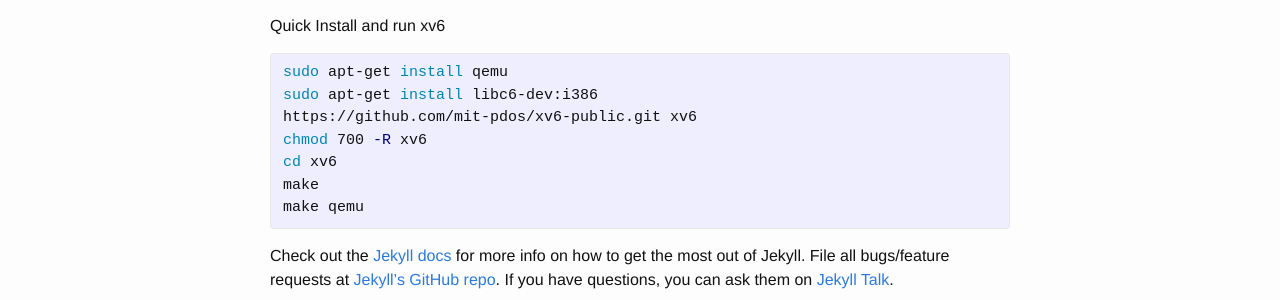
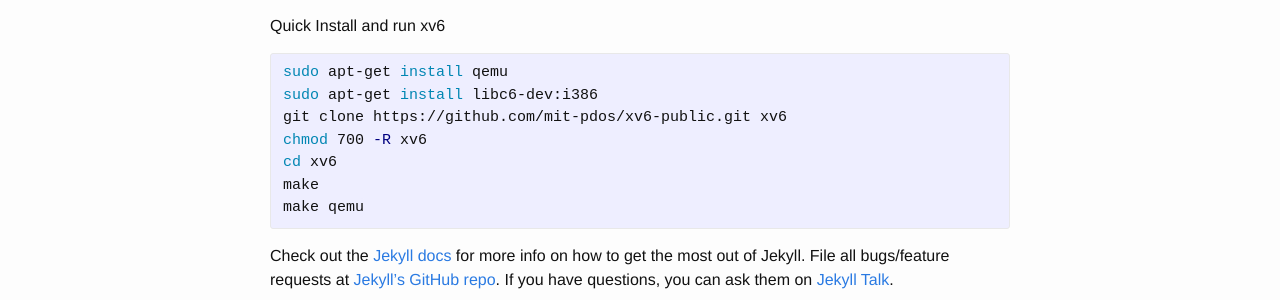
Before and after one commit to namangt68/namangt68.github.io, a Jekyll site: the page built from _posts/2016-05-07-quick-install-xv6.markdown, in a window 1280 px wide. Shown: the part 186-486 px from the top of the page. Built offline with Jekyll 4.4.1, drawn with Linux system fonts in a browser that asks for light colours.

Commit message:
updated xv6 install guide

```diff
--- a/_posts/2016-05-07-quick-install-xv6.markdown
+++ b/_posts/2016-05-07-quick-install-xv6.markdown
@@ -11,7 +11,7 @@
 {% highlight shell %}
 sudo apt-get install qemu
 sudo apt-get install libc6-dev:i386
-https://github.com/mit-pdos/xv6-public.git xv6
+git clone https://github.com/mit-pdos/xv6-public.git xv6
 chmod 700 -R xv6
 cd xv6
 make
```
Also changed, not shown: other parts of _posts/2016-05-07-quick-install-xv6.markdown (+1 -1 lines), 1 other file.
